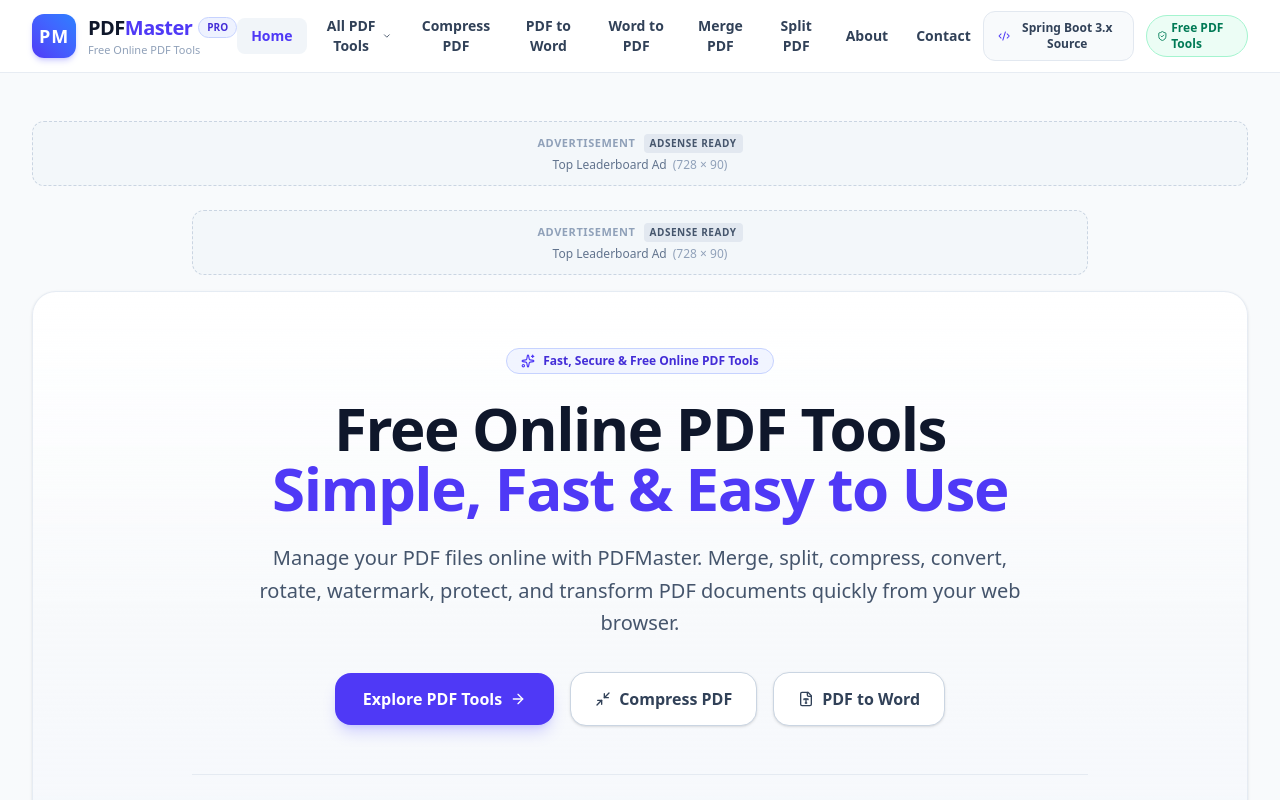
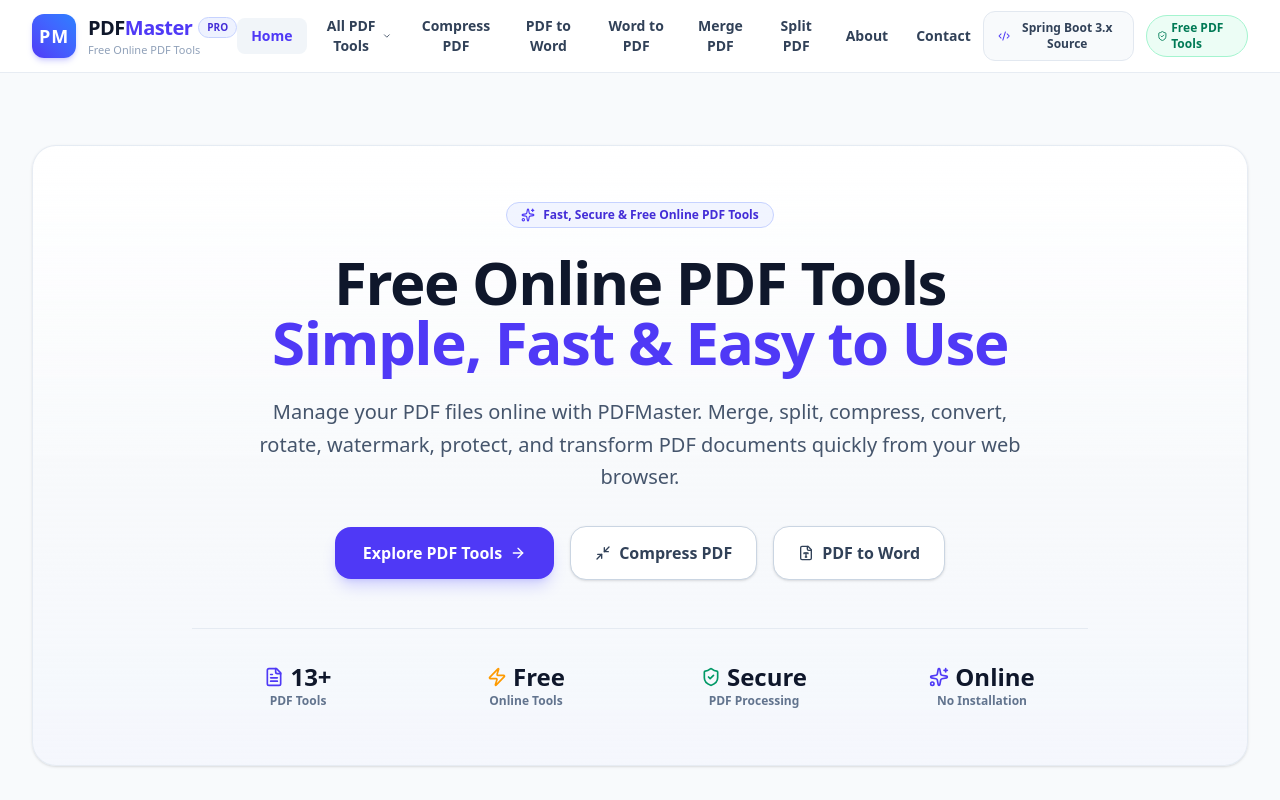
Before and after one commit to rsbharathkumar-03/PDFMaster, a React (Vite) app: page / in a window 1280 px wide. Shown: the top 800 px of the page. Built offline with nearby package versions, Linux system fonts and the light colour scheme.

Commit message:
Update AdContainer.tsx

```diff
--- a/src/components/AdContainer.tsx
+++ b/src/components/AdContainer.tsx
@@ -1,4 +1,4 @@
-import React from 'react';
+import React, { useEffect } from 'react';
 
 export type AdSlotType =
   | 'header-banner'
@@ -14,43 +14,79 @@
   className?: string;
 }
 
+interface AdSenseWindow extends Window {
+  adsbygoogle?: unknown[];
+}
+
+const ADSENSE_CLIENT = 'ca-pub-5519529513265514';
+
 export const AdContainer: React.FC<AdContainerProps> = ({
   slot,
   slotId,
-  format = 'horizontal',
+  format = 'responsive',
   className = ''
 }) => {
-  const slotLabels: Record<string, { name: string; dim: string }> = {
-    'header-banner': { name: 'Top Leaderboard Ad', dim: '728 × 90' },
-    'between-sections': { name: 'Responsive In-Feed Ad', dim: '970 × 120' },
-    'sidebar': { name: 'Vertical Skyscraper Ad', dim: '300 × 600' },
-    'below-result': { name: 'Download Area Sponsored Slot', dim: '728 × 90' },
-    'footer-banner': { name: 'Bottom Anchor Ad', dim: '728 × 90' },
+  /*
+   * IMPORTANT:
+   * Replace these placeholder values with the actual ad slot IDs
+   * created inside your Google AdSense account.
+   */
+  const adSlots: Record<string, string> = {
+    'header-banner': 'YOUR_HEADER_AD_SLOT_ID',
+    'between-sections': 'YOUR_BETWEEN_SECTIONS_AD_SLOT_ID',
+    'sidebar': 'YOUR_SIDEBAR_AD_SLOT_ID',
+    'below-result': 'YOUR_BELOW_RESULT_AD_SLOT_ID',
+    'footer-banner': 'YOUR_FOOTER_AD_SLOT_ID'
   };
 
-  const activeKey = slot || (format === 'vertical' ? 'sidebar' : 'header-banner');
-  const info = slotLabels[activeKey] || {
-    name: slotId ? `Sponsored Ad (${slotId})` : 'Responsive Ad Unit',
-    dim: format === 'vertical' ? '300 × 600' : format === 'rectangle' ? '300 × 250' : '728 × 90'
-  };
+  const activeKey =
+    slot || (format === 'vertical' ? 'sidebar' : 'header-banner');
 
-  const containerId = `ad-container-${slotId || slot || 'default'}`;
+  const adSlot =
+    slotId ||
+    (slot && adSlots[slot]) ||
+    adSlots[activeKey] ||
+    '';
+
+  useEffect(() => {
+    if (!adSlot || adSlot.startsWith('YOUR_')) {
+      return;
+    }
+
+    try {
+      const adsWindow = window as AdSenseWindow;
+
+      (adsWindow.adsbygoogle = adsWindow.adsbygoogle || []).push({});
+    } catch (error) {
+      console.error('Google AdSense error:', error);
+    }
+  }, [adSlot]);
+
+  const containerId = `ad-container-${String(
+    slotId || slot || 'default'
+  ).replace(/[^a-zA-Z0-9-_]/g, '-')}`;
+
+  if (!adSlot || adSlot.startsWith('YOUR_')) {
+    return null;
+  }
 
   return (
     <div
       id={containerId}
-      className={`my-4 flex flex-col items-center justify-center overflow-hidden rounded-xl border border-dashed border-slate-300 bg-slate-100/60 p-3 text-center transition-all hover:border-slate-400 ${className}`}
+      className={`my-4 flex w-full items-center justify-center overflow-hidden ${className}`}
+      aria-label="Advertisement"
     >
-      <div className="flex items-center gap-2 text-[11px] font-semibold uppercase tracking-wider text-slate-400">
-        <span>Advertisement</span>
-        <span className="rounded bg-slate-200 px-1.5 py-0.5 text-[10px] text-slate-600">AdSense Ready</span>
-      </div>
-      <div className="mt-1 flex items-center justify-center gap-1.5 text-xs text-slate-500">
-        <span className="font-medium">{info.name}</span>
-        <span className="text-slate-400">({info.dim})</span>
-      </div>
-      {/* Container where actual Google AdSense <ins> script can be injected */}
-      <div className="ad-unit-slot hidden w-full" data-ad-slot={slot || slotId}></div>
+      <ins
+        className="adsbygoogle"
+        style={{
+          display: 'block',
+          width: '100%'
+        }}
+        data-ad-client={ADSENSE_CLIENT}
+        data-ad-slot={adSlot}
+        data-ad-format="auto"
+        data-full-width-responsive="true"
+      />
     </div>
   );
 };
```
